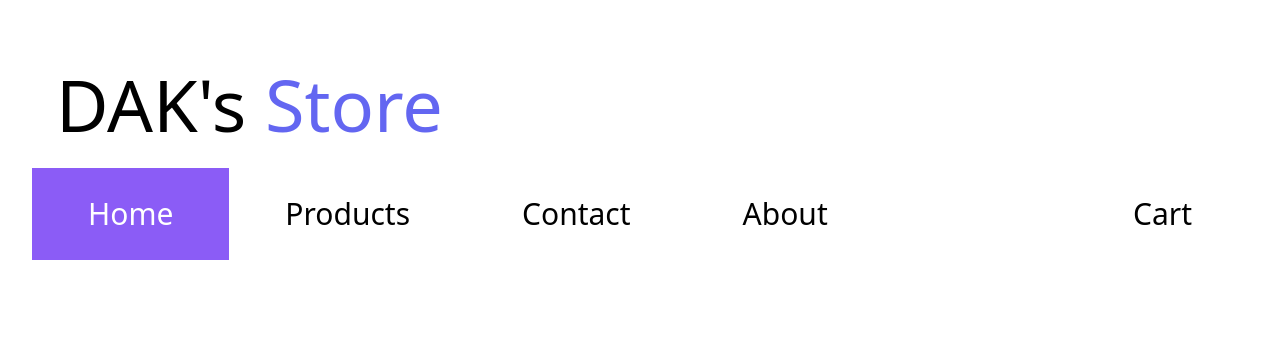
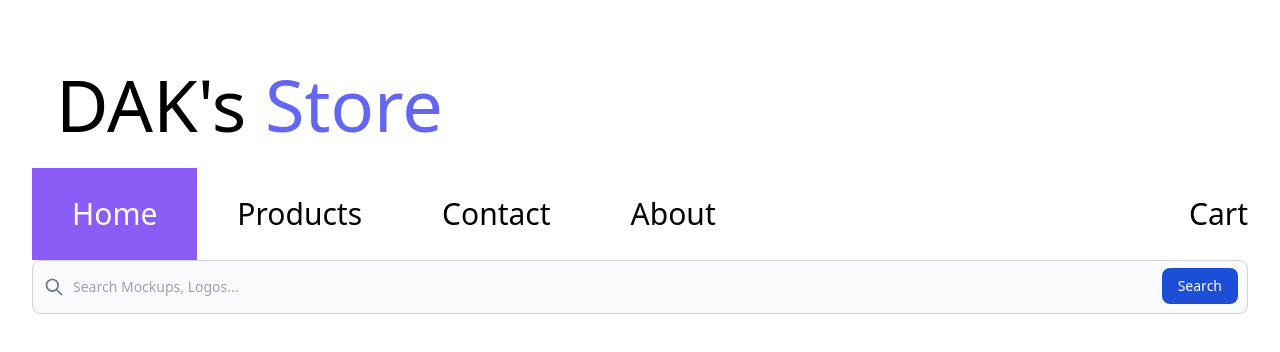
Before and after one commit to Ashok-Kumar-dharanikota/Web-Application, a website: page index.html in a window 1280 px wide. Drawn offline with Linux system fonts and the light colour scheme.

Commit message:
search bar added

```diff
--- a/index.html
+++ b/index.html
@@ -14,17 +14,32 @@
 
     <div class="overflow-hidden mt-7">
 
-        <a class="bg-violet-500 hover:bg-violet-600 active:bg-violet-700  float-left text-center px-14 py-7 text-3xl text-white " href="Home">Home</a>
-        <a class="hover:bg-gray-200 float-left text-center px-14 py-7 text-3xl" href="Products">Products</a>
-        <a class="hover:bg-gray-200 float-left text-center px-14 py-7 text-3xl" href="Contact">Contact</a>
-        <a class="hover:bg-gray-200 float-left text-center px-14 py-7 text-3xl" href="About">About</a>
-        <a class="hover:bg-gray-200 float-right text-center px-14 py-7 text-3xl" href="Cart">Cart</a>
+        <a class="bg-violet-500 hover:bg-violet-600 active:bg-violet-700  float-left text-center px-10 py-7 text-3xl text-white " href="Home">Home</a>
+        <a class="hover:bg-gray-200 float-left text-center px-10 py-7 text-3xl" href="Products">Products</a>
+        <a class="hover:bg-gray-200 float-left text-center px-10 py-7 text-3xl" href="Contact">Contact</a>
+        <a class="hover:bg-gray-200 float-left text-center px-10 py-7 text-3xl" href="About">About</a>
+        <a class="hover:bg-gray-200 float-right text-center px-0 py-7 text-3xl" href="Cart">Cart</a>
 
     </div>
+
+
+<form>
+    <label for="default-search" class="mb-2 text-sm font-medium text-gray-900 sr-only dark:text-white">Search</label>
+    <div class="relative">
+        <div class="absolute inset-y-0 left-0 flex items-center pl-3 pointer-events-none">
+            <svg aria-hidden="true" class="w-5 h-5 text-gray-500 dark:text-gray-400" fill="none" stroke="currentColor" viewBox="0 0 24 24" xmlns="http://www.w3.org/2000/svg"><path stroke-linecap="round" stroke-linejoin="round" stroke-width="2" d="M21 21l-6-6m2-5a7 7 0 11-14 0 7 7 0 0114 0z"></path></svg>
+        </div>
+        <input type="search" id="default-search" class="block w-full p-4 pl-10 text-sm text-gray-900 border border-gray-300 rounded-lg bg-gray-50 focus:ring-blue-500 focus:border-blue-500 dark:bg-gray-700 dark:border-gray-600 dark:placeholder-gray-400 dark:text-white dark:focus:ring-blue-500 dark:focus:border-blue-500" placeholder="Search Mockups, Logos..." required>
+        <button type="submit" class="text-white absolute right-2.5 bottom-2.5 bg-blue-700 hover:bg-blue-800 focus:ring-4 focus:outline-none focus:ring-blue-300 font-medium rounded-lg text-sm px-4 py-2 dark:bg-blue-600 dark:hover:bg-blue-700 dark:focus:ring-blue-800">Search</button>
+    </div>
+</form>
 
 
 </div>
 
 
+
+
+
 </body>
 </html>
```
Also changed, not shown: dist/output.css.
